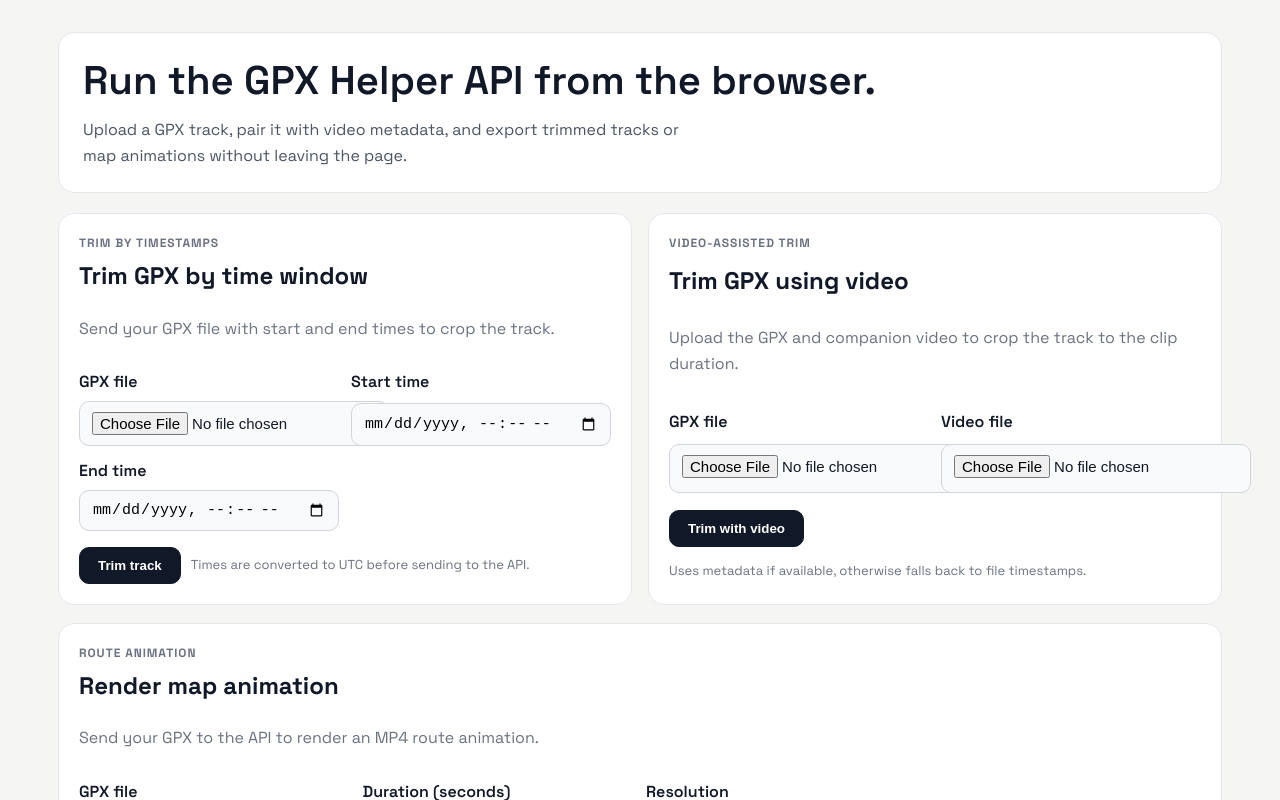
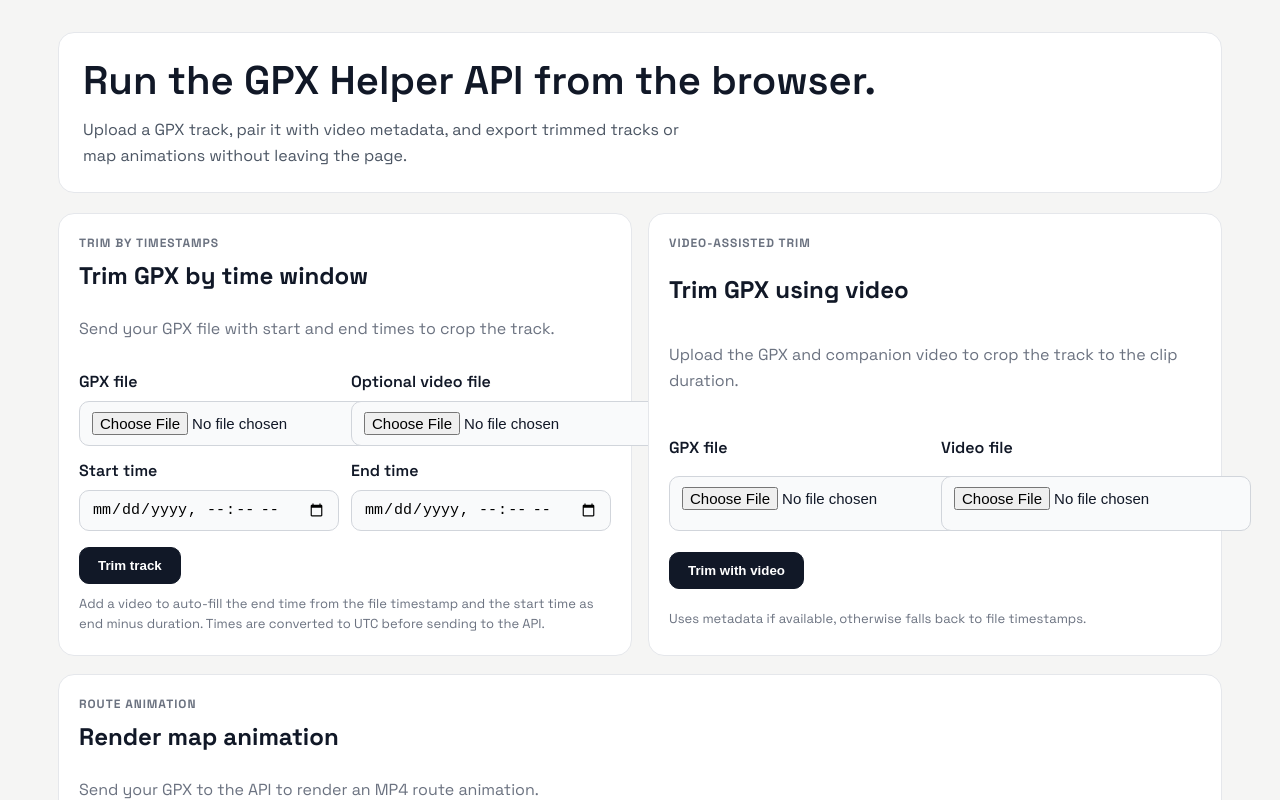
Before and after one commit to PooriaT/GPX_helper, a Svelte app in the folder frontend/: page / in a window 1280 px wide. Shown: the top 800 px of the page. Built offline with nearby package versions, Linux system fonts and the light colour scheme; no server answers.

Commit message:
Add video-assisted autofill for trim-by-time

```diff
--- a/frontend/src/App.svelte
+++ b/frontend/src/App.svelte
@@ -9,6 +9,7 @@
     startLocal: '',
     endLocal: '',
     gpxFile: null,
+    videoFile: null,
     status: 'idle',
     error: '',
     downloadUrl: '',
@@ -85,6 +86,48 @@
       reader.onload = () => resolve(reader.result);
       reader.onerror = () => reject(reader.error || new Error('Unable to read file.'));
       reader.readAsText(file);
+    });
+  }
+
+  function padToTwo(value) {
+    return String(value).padStart(2, '0');
+  }
+
+  function toLocalDateTimeValue(date) {
+    return [
+      date.getFullYear(),
+      padToTwo(date.getMonth() + 1),
+      padToTwo(date.getDate())
+    ].join('-') +
+      'T' +
+      [
+        padToTwo(date.getHours()),
+        padToTwo(date.getMinutes()),
+        padToTwo(date.getSeconds())
+      ].join(':');
+  }
+
+  function loadVideoDuration(file) {
+    return new Promise((resolve, reject) => {
+      const video = document.createElement('video');
+      video.preload = 'metadata';
+      const objectUrl = URL.createObjectURL(file);
+      const cleanup = () => {
+        URL.revokeObjectURL(objectUrl);
+      };
+      video.onloadedmetadata = () => {
+        cleanup();
+        if (Number.isFinite(video.duration)) {
+          resolve(video.duration);
+        } else {
+          reject(new Error('Unable to read video duration.'));
+        }
+      };
+      video.onerror = () => {
+        cleanup();
+        reject(new Error('Unable to read video metadata.'));
+      };
+      video.src = objectUrl;
     });
   }
 
@@ -294,6 +337,32 @@
             />
           </label>
           <label>
+            Optional video file
+            <input
+              type="file"
+              accept="video/*"
+              on:change={async (event) => {
+                const file = event.target.files?.[0] ?? null;
+                trimByTime = { ...trimByTime, videoFile: file };
+                if (!file) return;
+                try {
+                  const duration = await loadVideoDuration(file);
+                  const end = new Date(file.lastModified);
+                  const start = new Date(end.getTime() - duration * 1000);
+                  trimByTime = {
+                    ...trimByTime,
+                    videoFile: file,
+                    startLocal: toLocalDateTimeValue(start),
+                    endLocal: toLocalDateTimeValue(end),
+                    error: ''
+                  };
+                } catch (error) {
+                  trimByTime = { ...trimByTime, error: parseError(error, 'Unable to read video metadata.') };
+                }
+              }}
+            />
+          </label>
+          <label>
             Start time
             <input type="datetime-local" bind:value={trimByTime.startLocal} required />
           </label>
@@ -303,7 +372,10 @@
           </label>
           <div class="form-actions">
             <button type="submit">Trim track</button>
-            <p class="hint">Times are converted to UTC before sending to the API.</p>
+            <p class="hint">
+              Add a video to auto-fill the end time from the file timestamp and the start time as end minus duration.
+              Times are converted to UTC before sending to the API.
+            </p>
           </div>
         </form>
         {#if trimByTime.error}
```
